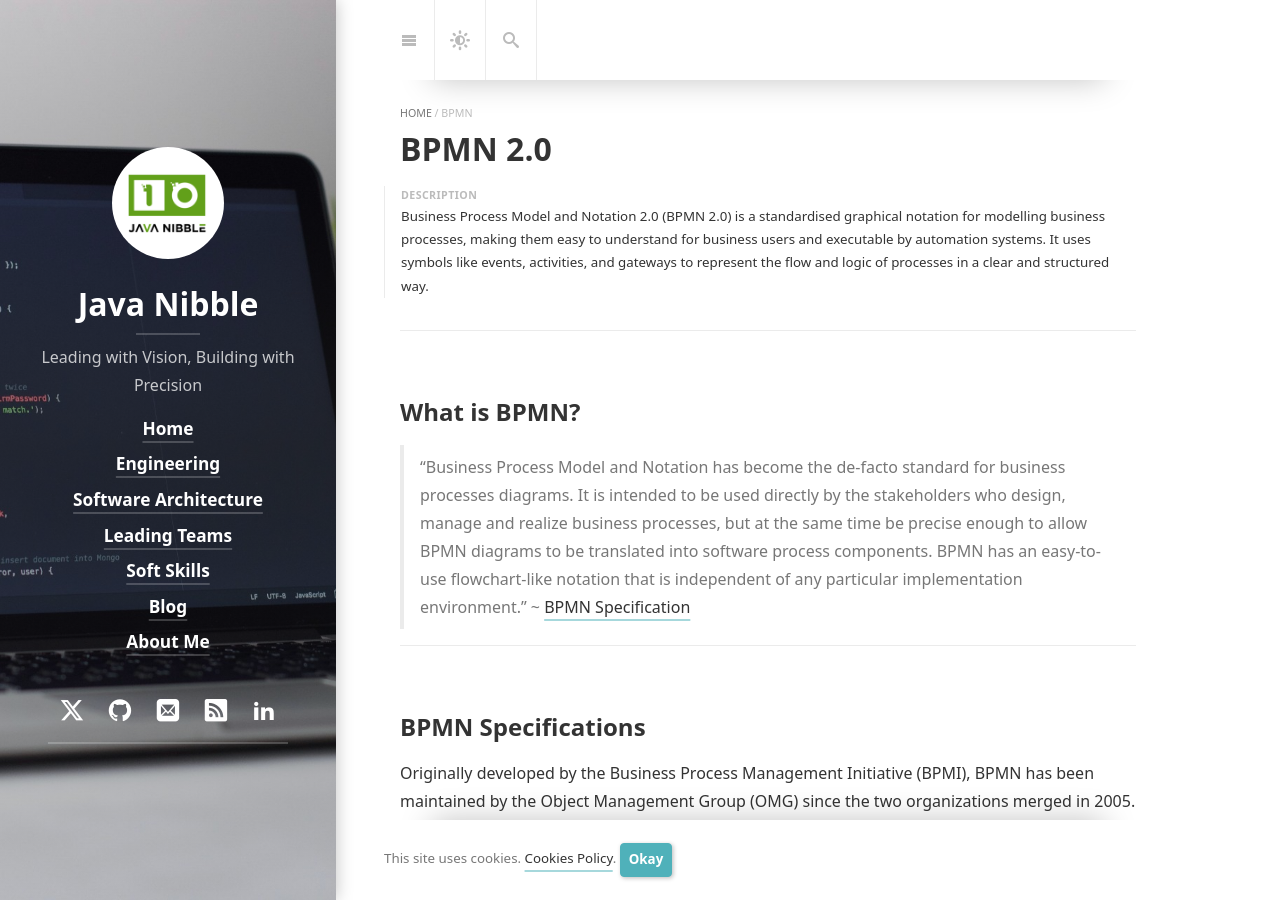
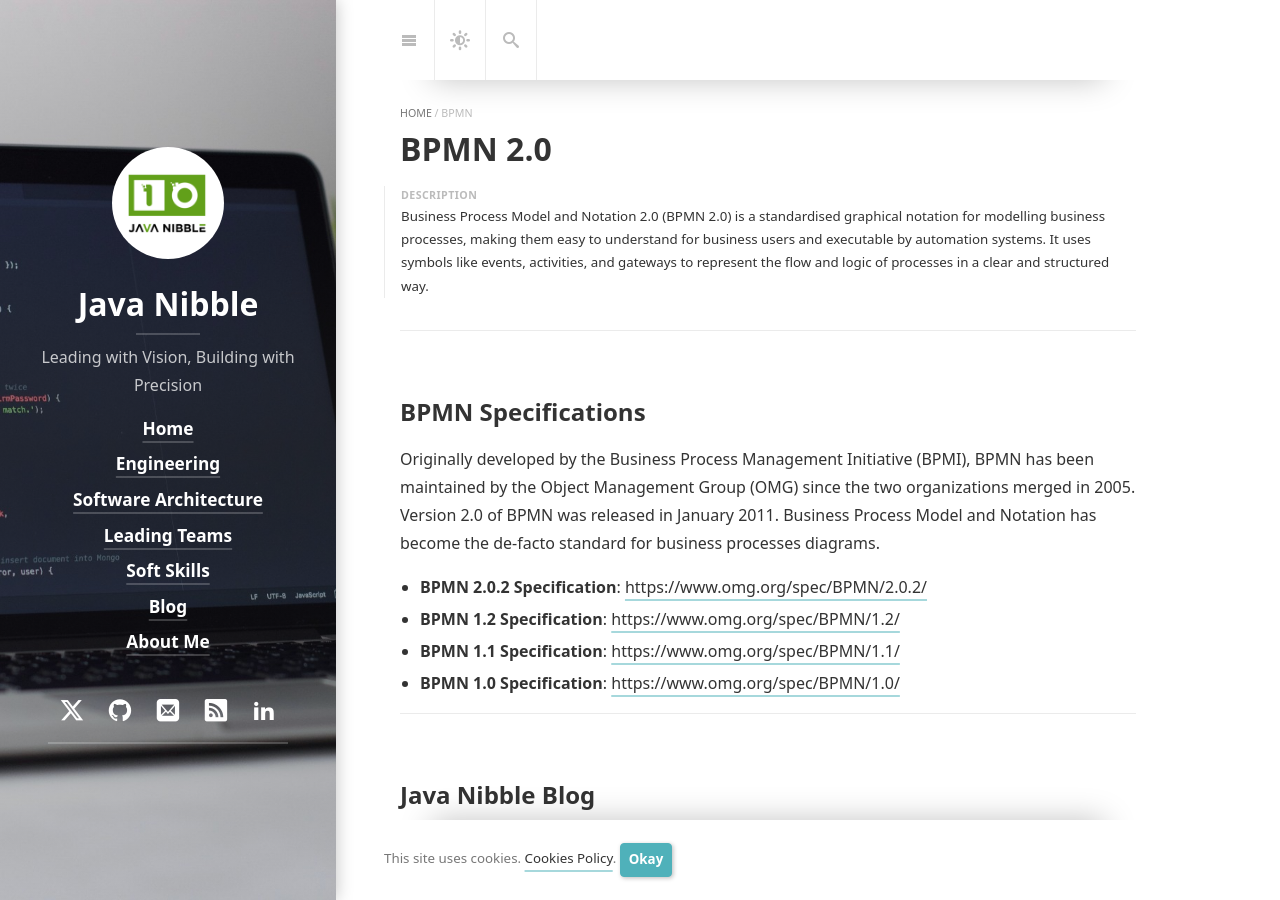
Before and after one commit to javanibble/javanibble.github.io, a Jekyll site: the page built from _featured_tags/bpmn.md, in a window 1280 px wide and 900 px high. Built offline with Jekyll 4.4.1, drawn with Linux system fonts in a browser that asks for light colours; cached includes are drawn as plain includes; nearby versions of some CDN libraries; some web fonts are replaced; library files that are not in the unit come from our copies.

Commit message:
Update Description

```diff
--- a/_featured_tags/bpmn.md
+++ b/_featured_tags/bpmn.md
@@ -24,13 +24,6 @@ sitemap: false
 {:toc .large-only}
 
 ---
-## What is BPMN?
-> "Business Process Model and Notation has become the de-facto standard for business processes diagrams. It is intended
-> to be used directly by the stakeholders who design, manage and realize business processes, but at the same time be
-> precise enough to allow BPMN diagrams to be translated into software process components. BPMN has an easy-to-use
-> flowchart-like notation that is independent of any particular implementation environment." ~ [BPMN Specification](https://www.omg.org/spec/BPMN/2.0.2/)
-
----
 ## BPMN  Specifications
 Originally developed by the Business Process Management Initiative (BPMI), BPMN has been maintained by the Object Management Group (OMG) since the two organizations merged in 2005. Version 2.0 of BPMN was released in January 2011. Business Process Model and Notation has become the de-facto standard for business processes diagrams.
 
```
